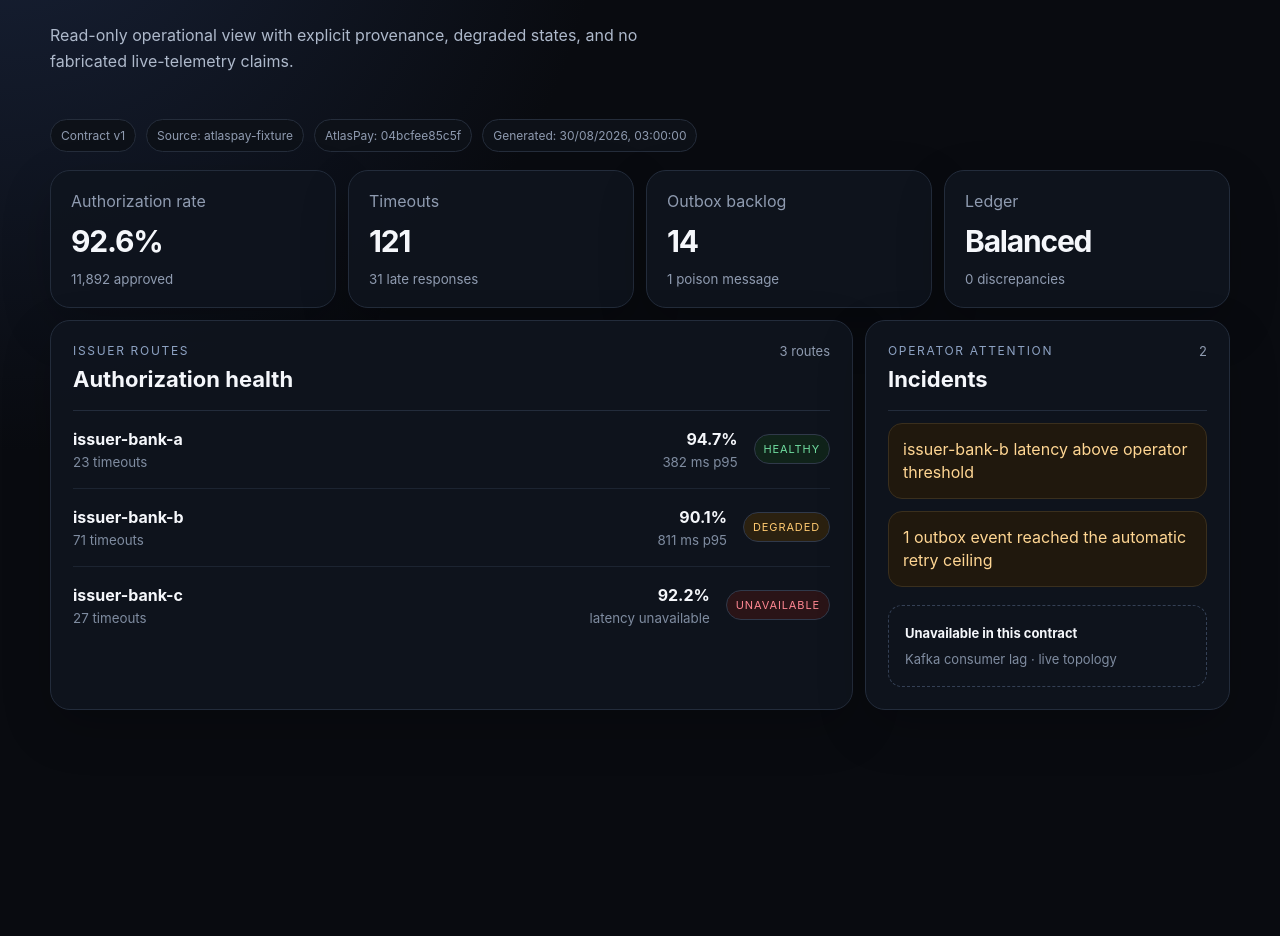
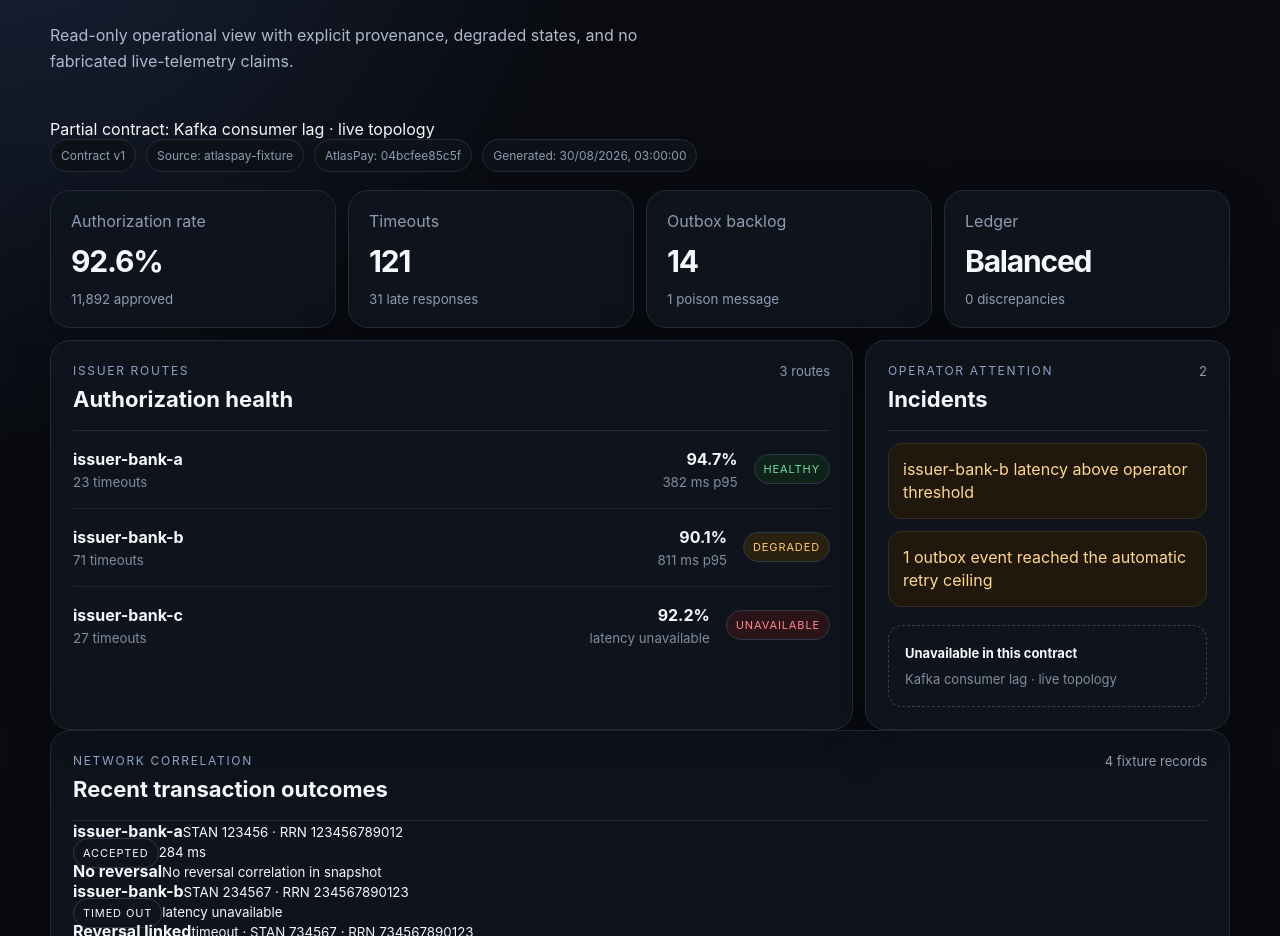
Before and after one commit to soufianeelbiki1/Nexus, a Next.js app: page / in a window 1280 px wide. Shown: the part 156-1092 px from the top of the page. Before the commit the page ends 946 px from the top, so only its background shows below. Built offline with nearby package versions, Linux system fonts and the light colour scheme.

Commit message:
feat: load snapshot explicitly and add network drilldown

```diff
--- a/app/page.tsx
+++ b/app/page.tsx
@@ -1,13 +1,38 @@
 import { atlasPayFixture } from "../data/atlaspay-snapshot";
 import { approvalRate } from "../lib/operations";
+import { FixtureSnapshotSource, loadOperationalSnapshot } from "../lib/snapshot-loader";
 
 function pct(value: number) {
   return `${(value * 100).toFixed(1)}%`;
 }
 
-export default function Home() {
-  const snapshot = atlasPayFixture;
+export default async function Home() {
+  const result = await loadOperationalSnapshot(new FixtureSnapshotSource(atlasPayFixture), {
+    now: new Date(),
+  });
+
+  if (result.state === "unavailable") {
+    return (
+      <main className="shell">
+        <p className="eyebrow">AtlasPay operator control plane</p>
+        <h1>Nexus</h1>
+        <section className="panel unavailable" role="alert">
+          <h2>Operational snapshot unavailable</h2>
+          <p>{result.reason}</p>
+          <p>No telemetry values are rendered while source integrity is unknown.</p>
+        </section>
+      </main>
+    );
+  }
+
+  const snapshot = result.snapshot;
   const rate = approvalRate(snapshot.authorizations);
+  const loadMessage =
+    result.state === "partial"
+      ? `Partial contract: ${result.missingSections.join(" · ")}`
+      : result.state === "stale"
+        ? `Snapshot is ${result.ageSeconds}s old`
+        : "Snapshot freshness is within the configured window";
 
   return (
     <main className="shell">
@@ -22,9 +47,13 @@ export default function Home() {
         </div>
         <div className={`status status-${snapshot.health}`}>
           <span>{snapshot.health}</span>
-          <strong>{snapshot.dataState} data</strong>
+          <strong>{result.state} data</strong>
         </div>
       </header>
+
+      <div className={`load-state load-state-${result.state}`} role="status">
+        {loadMessage}
+      </div>
 
       <section className="provenance" aria-label="Snapshot provenance">
         <span>Contract {snapshot.provenance.contractVersion}</span>
@@ -103,6 +132,42 @@ export default function Home() {
           </div>
         </aside>
       </section>
+
+      <section className="panel transaction-panel" aria-label="Network transaction drilldown">
+        <div className="panel-title">
+          <div>
+            <p className="eyebrow">Network correlation</p>
+            <h2>Recent transaction outcomes</h2>
+          </div>
+          <span>{snapshot.networkTransactions.length} fixture records</span>
+        </div>
+        <div className="transaction-list">
+          {snapshot.networkTransactions.map((transaction) => (
+            <article className="transaction" key={transaction.id}>
+              <div>
+                <strong>{transaction.issuerId}</strong>
+                <small>STAN {transaction.stan} · RRN {transaction.rrn}</small>
+              </div>
+              <div>
+                <span className={`pill disposition-${transaction.disposition}`}>
+                  {transaction.disposition.replace("_", " ")}
+                </span>
+                <small>
+                  {transaction.latencyMs === null ? "latency unavailable" : `${transaction.latencyMs} ms`}
+                </small>
+              </div>
+              <div>
+                <strong>{transaction.reversalReason ? "Reversal linked" : "No reversal"}</strong>
+                <small>
+                  {transaction.reversalReason
+                    ? `${transaction.reversalReason.replace("_", " ")} · STAN ${transaction.reversalStan} · RRN ${transaction.reversalRrn}`
+                    : "No reversal correlation in snapshot"}
+                </small>
+              </div>
+            </article>
+          ))}
+        </div>
+      </section>
     </main>
   );
 }
```
